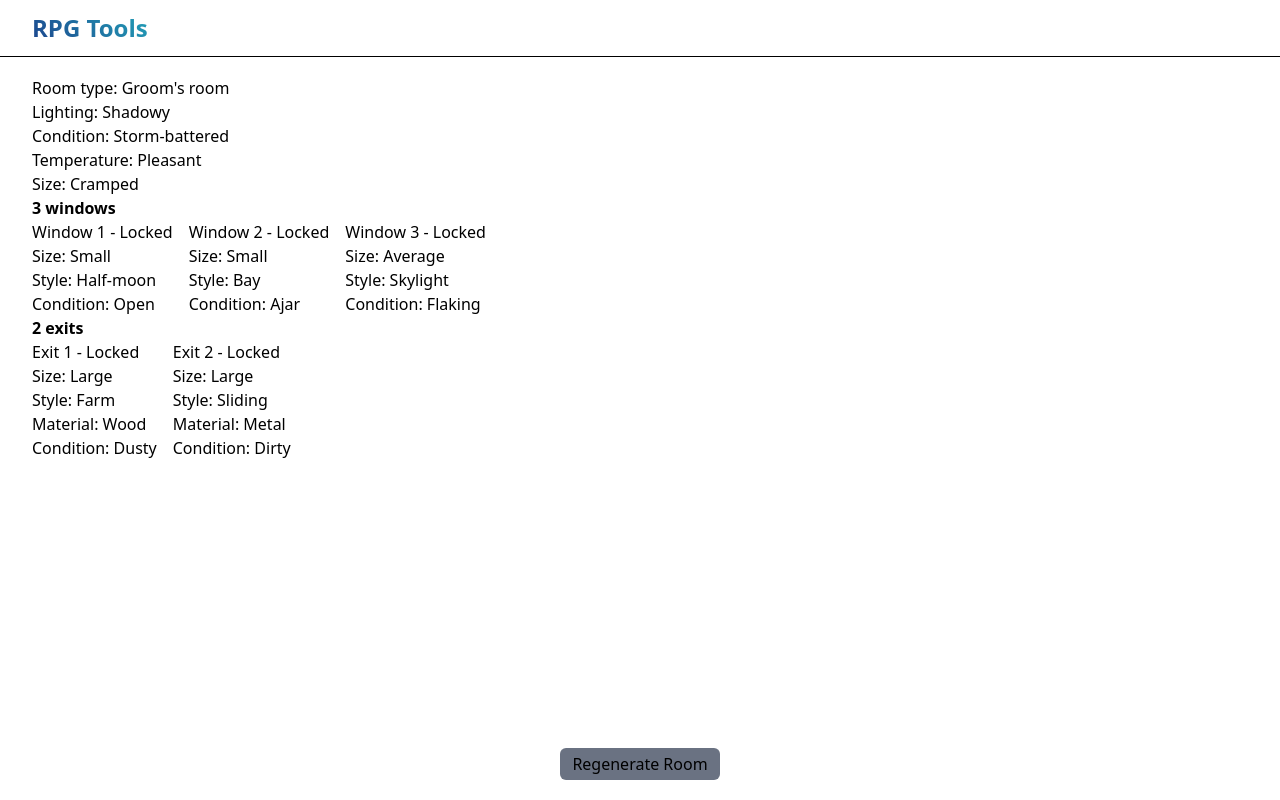
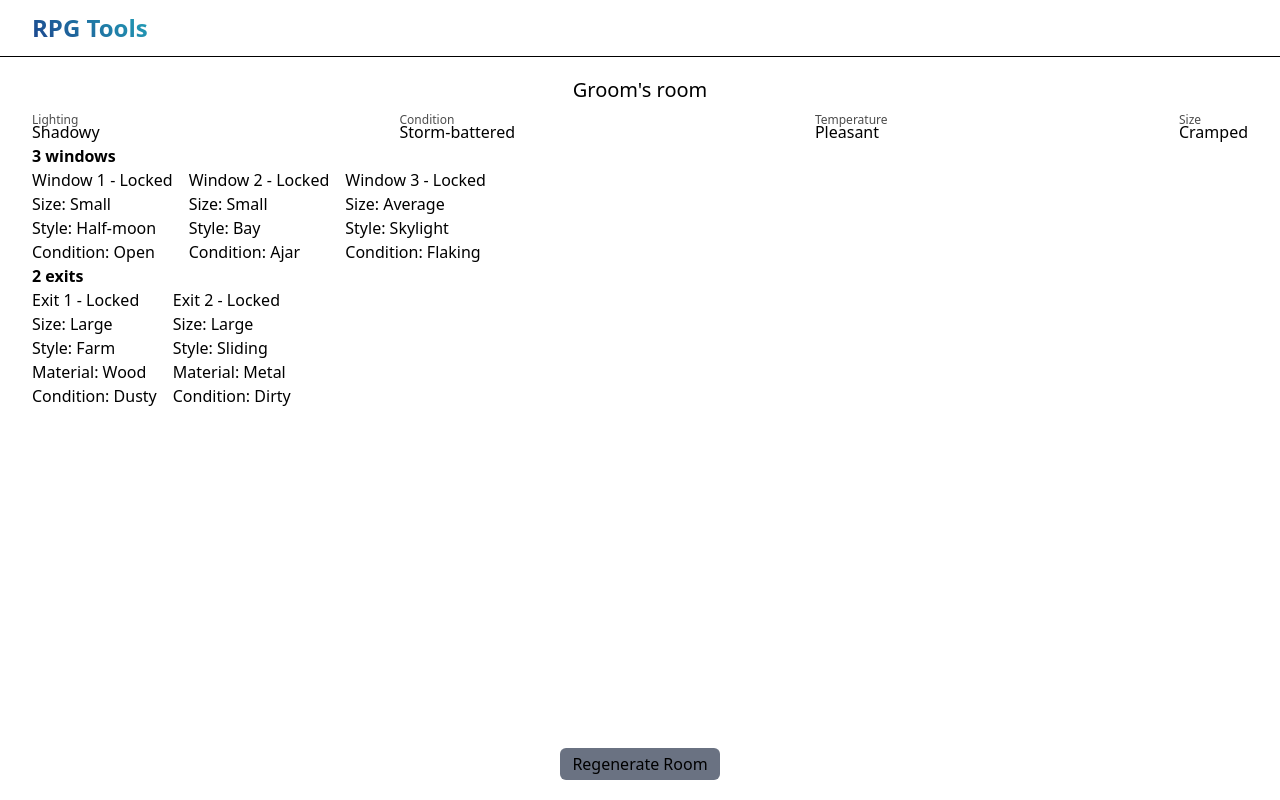
Before and after one commit to rachelschnaubelt/rpg-tools, a Next.js app: page / in a window 1280 px wide. Built offline with nearby package versions, Linux system fonts and the light colour scheme.

Commit message:
style: room styling

```diff
--- /dev/null
+++ b/src/components/room/room.module.scss
@@ -0,0 +1,3 @@
+.attributeLabel {
+
+}
--- a/src/components/room/room.tsx
+++ b/src/components/room/room.tsx
@@ -3,6 +3,7 @@ import Button from "../button/button";
 import { setAttribute, timeout } from "../utils/utils";
 import Window from "../window/window";
 import Exit from "../exit/exit";
+import styles from './room.module.scss';
 
 export default function Room() {
     const [roomType, setRoomType] = useState('');
@@ -75,6 +76,18 @@ export default function Room() {
         return `${count} ${noun}s`;
     }
 
+    const getAttributeContainer = (attribute: string, attributeLabel: string) => {
+        if (!attribute) {
+            return '';
+        }
+        return (
+            <div className={'relative'}>
+                <p className={`absolute text-xs top-[-.5rem] opacity-70`}>{attributeLabel}</p>
+                <p>{attribute}</p>
+            </div>
+        )
+    }
+
     useEffect(() => {
         updateRoom();
     }, [])
@@ -82,12 +95,14 @@ export default function Room() {
     return (
         <div className="flex flex-col min-h-full">
             <div className={`transition duration-${transitionDuration} overflow-hidden opacity-0 flex-1`} ref={roomContainerRef}>
-                {roomType ? <p>Room type: {roomType}</p> : ''}
-                {lightingType ? <p>Lighting: {lightingType}</p> : ''}
-                {locationCondition ? <p>Condition: {locationCondition}</p> : ''}
-                {locationTemperature ? <p>Temperature: {locationTemperature}</p> : ''}
-                {locationSize ? <p>Size: {locationSize}</p> : ''}
-                {locationSounds.size > 0 ? <p>Sounds: {Array.from(locationSounds).join(', ')}</p> : ''}
+                {roomType ? <h3 className='text-xl text-center'>{roomType}</h3> : ''}
+                <div className='flex gap-4 justify-between mt-4'>
+                    {getAttributeContainer(lightingType, 'Lighting')}
+                    {getAttributeContainer(locationCondition, 'Condition')}
+                    {getAttributeContainer(locationTemperature, 'Temperature')}
+                    {getAttributeContainer(locationSize, 'Size')}
+                    {getAttributeContainer(Array.from(locationSounds).join(', '), 'Sounds')}
+                </div>
                 <p className="font-bold">{getCountLabel(windowCount, 'window')}</p>
                 <div className="flex gap-4">
                     {getWindows()}
```
